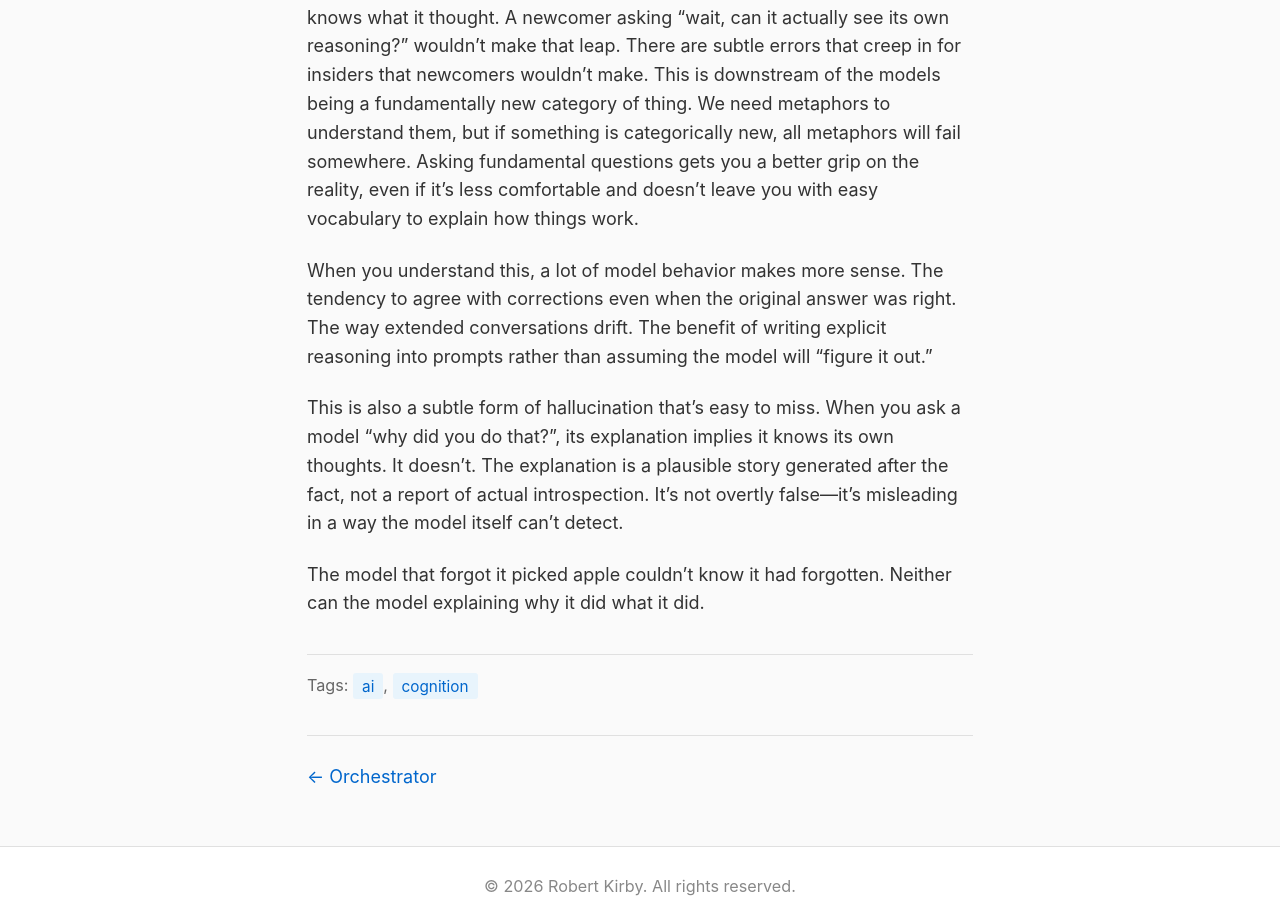
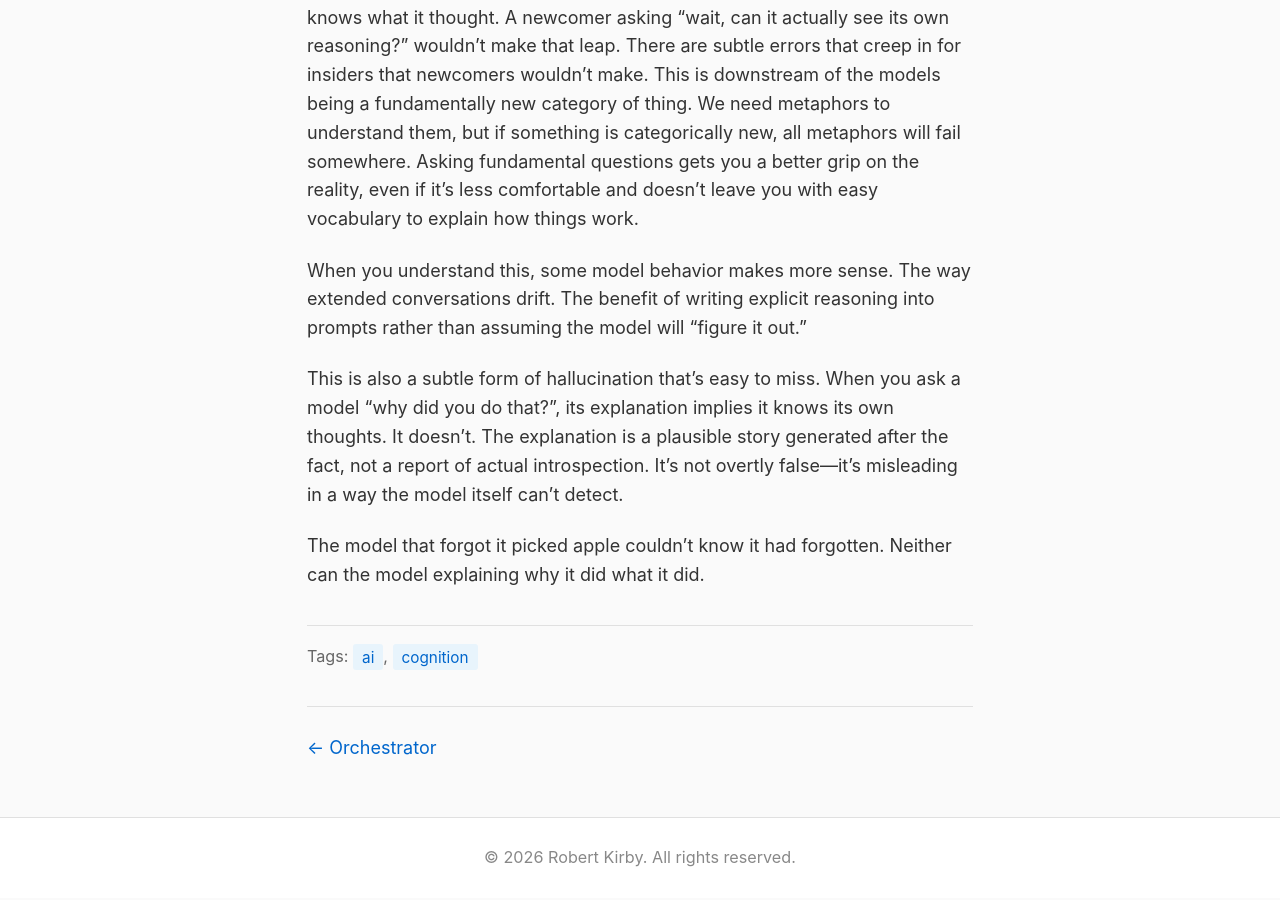
Before and after one commit to rob137/rob137.github.io, a Jekyll site: the page built from _posts/2026-01-24-thinking-out-loud.md, in a window 1280 px wide and 900 px high, scrolled down 2341 px. Built offline with Jekyll 4.4.1, drawn with Linux system fonts in a browser that asks for light colours.

Commit message:
Remove sycophancy claim - that's RLHF not introspection

```diff
--- a/_posts/2026-01-24-thinking-out-loud.md
+++ b/_posts/2026-01-24-thinking-out-loud.md
@@ -40,7 +40,7 @@ Andrej Karpathy [calls them](https://www.ycombinator.com/library/MW-andrej-karpa
 
 "People spirits" is a weird phrase if you stop to think about it. But there's a micro-community of people who code with LLMs every day—following the [Latent Space](https://www.latent.space/) podcast, hanging off Dwarkesh Patel interviews, absorbing Karpathy's framing—and the jargon becomes comfortable. These metaphors are [useful, not true](https://sive.rs/u). The danger is that if you're steeped in them, you accidentally import assumptions. You hear "thinking" and assume the model knows what it thought. A newcomer asking "wait, can it actually see its own reasoning?" wouldn't make that leap. There are subtle errors that creep in for insiders that newcomers wouldn't make. This is downstream of the models being a fundamentally new category of thing. We need metaphors to understand them, but if something is categorically new, all metaphors will fail somewhere. Asking fundamental questions gets you a better grip on the reality, even if it's less comfortable and doesn't leave you with easy vocabulary to explain how things work.
 
-When you understand this, a lot of model behavior makes more sense. The tendency to agree with corrections even when the original answer was right. The way extended conversations drift. The benefit of writing explicit reasoning into prompts rather than assuming the model will "figure it out."
+When you understand this, some model behavior makes more sense. The way extended conversations drift. The benefit of writing explicit reasoning into prompts rather than assuming the model will "figure it out."
 
 This is also a subtle form of hallucination that's easy to miss. When you ask a model "why did you do that?", its explanation implies it knows its own thoughts. It doesn't. The explanation is a plausible story generated after the fact, not a report of actual introspection. It's not overtly false—it's misleading in a way the model itself can't detect.
 
```
